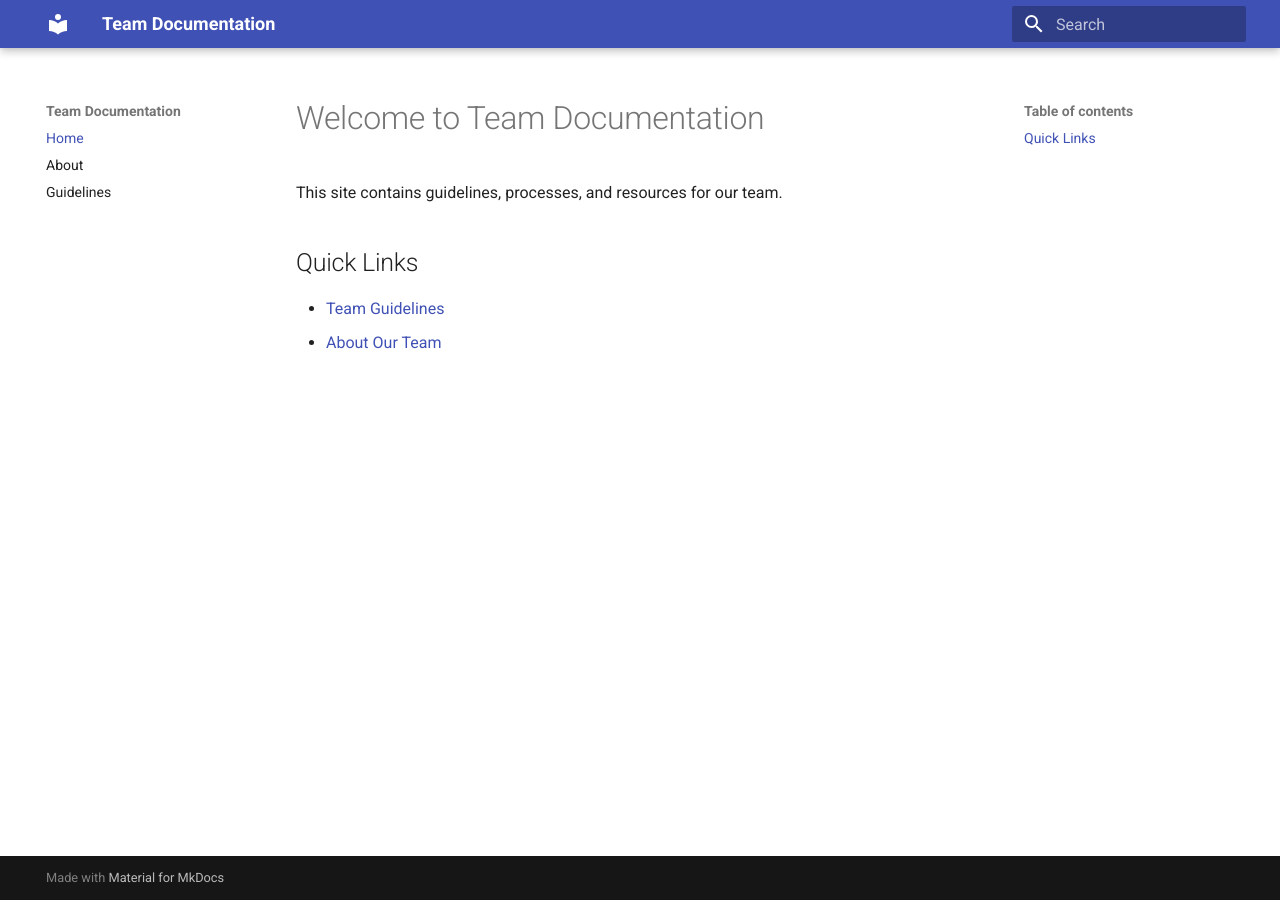
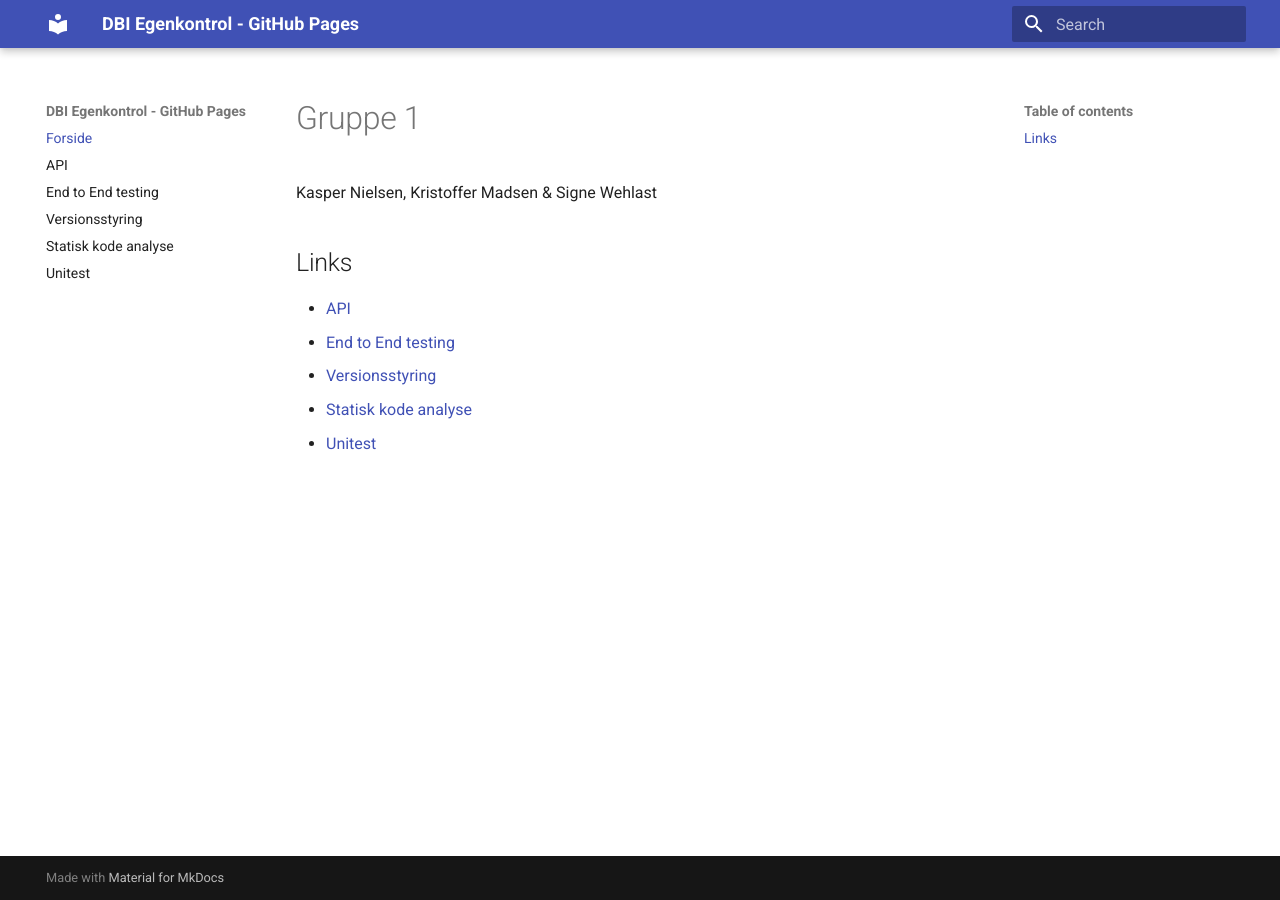
Before and after one commit to SigneWehlast/dbi-pages, an MkDocs documentation site: the page built from docs/index.md, in a window 1280 px wide. Built offline with MkDocs 1.6.1 and Material for MkDocs 9.7.7, drawn with Linux system fonts in a browser that asks for light colours.

Commit message:
sider tilføjet

```diff
--- a/docs/index.md
+++ b/docs/index.md
@@ -1,5 +1,9 @@
-# Welcome to Team Documentation
-This site contains guidelines, processes, and resources for our team.
-## Quick Links
-- [Team Guidelines](guidelines.md)
-- [About Our Team](about.md)
+# Gruppe 1
+Kasper Nielsen, Kristoffer Madsen & Signe Wehlast
+
+## Links
+- [API](api.md)
+- [End to End testing](e2etest.md)
+- [Versionsstyring](github.md)
+- [Statisk kode analyse](staiccodeanalysis.md)
+- [Unitest](unitest.md)
--- a/mkdocs.yml
+++ b/mkdocs.yml
@@ -1,4 +1,4 @@
-site_name: Team Documentation
+site_name: DBI Egenkontrol - GitHub Pages
 site_description: Documentation for our awesome team
 site_author: Your Name
 theme:
@@ -8,6 +8,9 @@ extra_css:
  - css/main.css
 
 nav:
- - Home: index.md
- - About: about.md
- - Guidelines: guidelines.md
+ - Forside: index.md
+ - API: api.md
+ - End to End testing: e2etest.md
+ - Versionsstyring: github.md
+ - Statisk kode analyse: staticcodeanalysis.md
+ - Unitest: unitest.md
```
Also changed, not shown: docs/github.md (added, +1 -0 lines), docs/api.md (added), docs/e2etest.md (added), docs/staticcodeanalysis.md (added), docs/unitest.md (added).
